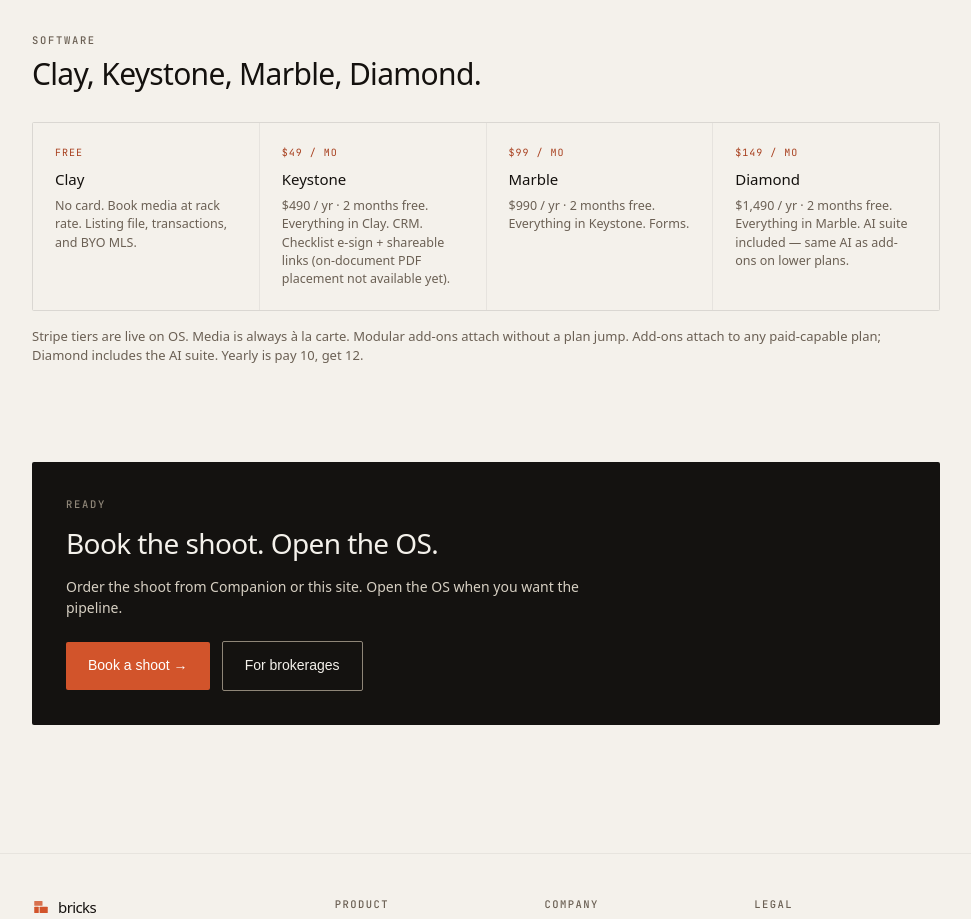
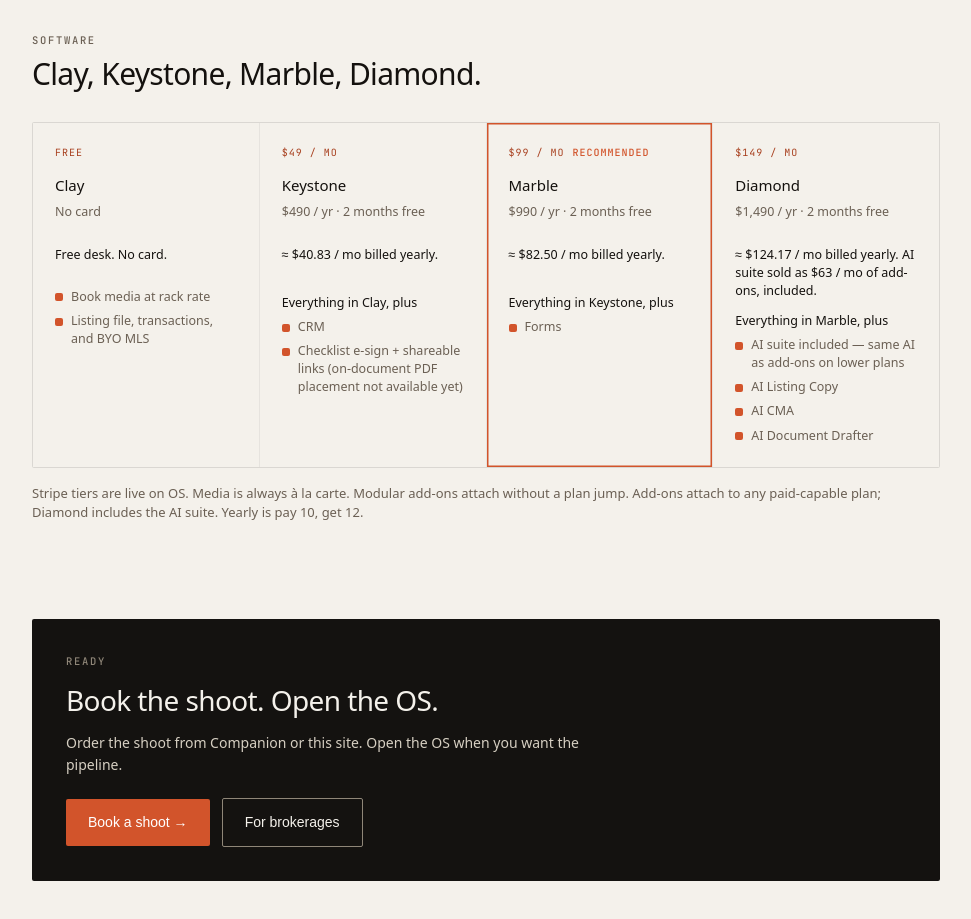
Before and after one commit to bricks-group/bricks-site, a Next.js app: page /agents in a window 1280 px wide. Shown: the part 1560-2479 px from the top of the page, without its empty margins (154-1125 px from the left). Built offline with nearby package versions, Linux system fonts and the light colour scheme; a web font is replaced by a local one.

Commit message:
feat(www): cumulative plan cards ('Everything in X, plus'), value line per plan, Marble recommended, aligned card rows (pricing/agents/platform)

```diff
--- a/src/app/agents/page.tsx
+++ b/src/app/agents/page.tsx
@@ -1,8 +1,9 @@
 import type { Metadata } from 'next'
 import Link from 'next/link'
+import PlanCards from '@/components/PlanCards'
 import RevealObserver from '@/components/RevealObserver'
 import ProductWindow from '@/components/ProductWindow'
-import { SOFTWARE_PLANS, SOFTWARE_BLURB, ADDONS_BLURB } from '@/lib/catalog'
+import { SOFTWARE_BLURB, ADDONS_BLURB } from '@/lib/catalog'
 import { COMPANION_URL, STATUS } from '@/lib/brand'
 
 export const metadata: Metadata = {
@@ -69,15 +70,7 @@ export default function AgentsPage() {
               <h2>Clay, Keystone, Marble, Diamond.</h2>
             </div>
           </div>
-          <div className="incl">
-            {SOFTWARE_PLANS.map((p) => (
-              <div key={p.id} className="c rvl">
-                <span className="ic">{p.price}</span>
-                <h4>{p.name}</h4>
-                <p>{p.yearly}. {p.points.join('. ')}.</p>
-              </div>
-            ))}
-          </div>
+          <PlanCards />
           <p className="note">{SOFTWARE_BLURB} {ADDONS_BLURB} Yearly is pay 10, get 12.</p>
         </section>
 
--- a/src/app/globals.css
+++ b/src/app/globals.css
@@ -284,6 +284,16 @@ html.reveal-ready .rvl.in{opacity:1;transform:translateY(0);}
 .incl{display:grid;grid-template-columns:repeat(4,1fr);gap:1px;background:var(--hair);
   border:1px solid var(--hair);border-radius:2px;margin-top:4px;}
 .incl.three{grid-template-columns:repeat(3,1fr);}
+.incl.plans .c{display:flex;flex-direction:column;gap:6px;}
+.incl.plans .c h4{margin-bottom:0;}
+.incl.plans .c .yr,.incl.plans .c .val{min-height:2.9em;}
+.incl.plans .c .val{color:var(--ink);}
+.incl.plans .c .inh{color:var(--ink);font-weight:500;margin-top:6px;}
+.incl.plans .c ul{list-style:none;padding:0;margin:0;display:flex;flex-direction:column;gap:6px;font-size:12.5px;color:var(--inkMute);line-height:1.45;}
+.incl.plans .c li{position:relative;padding-left:16px;}
+.incl.plans .c li::before{content:'';position:absolute;left:0;top:.45em;width:8px;height:8px;border-radius:2px;background:var(--brick,#D2542B);}
+.incl.plans .c.rec{box-shadow:inset 0 0 0 1.5px var(--brick,#D2542B);}
+.incl.plans .rec-tag{margin-left:8px;font-weight:500;color:var(--brick,#D2542B);}
 .incl .c{background:var(--paper);padding:22px 22px;}
 .incl .c h4{font-weight:500;font-size:15px;color:var(--ink);margin-bottom:6px;}
 .incl .c p{font-size:12.5px;color:var(--inkMute);line-height:1.45;}
--- /dev/null
+++ b/src/components/PlanCards.tsx
@@ -0,0 +1,25 @@
+import { SOFTWARE_PLANS } from '@/lib/catalog'
+
+/** Clay–Diamond cards. Each tier opens with "Everything in <prev>, plus" so higher tiers visibly carry more. */
+export default function PlanCards({ style }: { style?: React.CSSProperties }) {
+  return (
+    <div className="incl plans" style={style}>
+      {SOFTWARE_PLANS.map((p) => {
+        const [first, ...rest] = p.points as readonly string[]
+        const inherits = first.startsWith('Everything in ') ? first : null
+        const adds = inherits ? rest : (p.points as readonly string[])
+        const rec = 'recommended' in p && p.recommended
+        return (
+          <div key={p.id} className={`c rvl${rec ? ' rec' : ''}`}>
+            <span className="ic">{p.price}{rec ? <b className="rec-tag">Recommended</b> : null}</span>
+            <h4>{p.name}</h4>
+            <p className="yr">{p.yearly}</p>
+            <p className="val">{p.value}</p>
+            {inherits ? <p className="inh">{inherits}, plus</p> : null}
+            <ul>{adds.map((a) => <li key={a}>{a}</li>)}</ul>
+          </div>
+        )
+      })}
+    </div>
+  )
+}
--- a/src/lib/catalog.ts
+++ b/src/lib/catalog.ts
@@ -11,6 +11,7 @@ export const SOFTWARE_PLANS = [
     price: 'Free',
     yearly: 'No card',
     over: 'Individual',
+    value: 'Free desk. No card.',
     points: ['Book media at rack rate', 'Listing file, transactions, and BYO MLS'],
   },
   {
@@ -19,6 +20,7 @@ export const SOFTWARE_PLANS = [
     price: '$49 / mo',
     yearly: '$490 / yr · 2 months free',
     over: 'Individual',
+    value: '≈ $40.83 / mo billed yearly.',
     points: ['Everything in Clay', 'CRM', 'Checklist e-sign + shareable links (on-document PDF placement not available yet)'],
   },
   {
@@ -27,6 +29,8 @@ export const SOFTWARE_PLANS = [
     price: '$99 / mo',
     yearly: '$990 / yr · 2 months free',
     over: 'Individual',
+    value: '≈ $82.50 / mo billed yearly.',
+    recommended: true,
     points: ['Everything in Keystone', 'Forms'],
   },
   {
@@ -35,7 +39,8 @@ export const SOFTWARE_PLANS = [
     price: '$149 / mo',
     yearly: '$1,490 / yr · 2 months free',
     over: 'Individual',
-    points: ['Everything in Marble', 'AI suite included — same AI as add-ons on lower plans'],
+    value: '≈ $124.17 / mo billed yearly. AI suite sold as $63 / mo of add-ons, included.',
+    points: ['Everything in Marble', 'AI suite included — same AI as add-ons on lower plans', 'AI Listing Copy', 'AI CMA', 'AI Document Drafter'],
   },
 ] as const
 
```
Also changed, not shown: src/app/platform/page.tsx (+3 -10 lines), src/app/pricing/page.tsx (+3 -10 lines).
